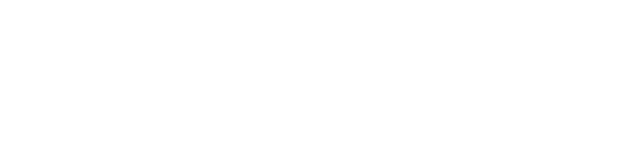
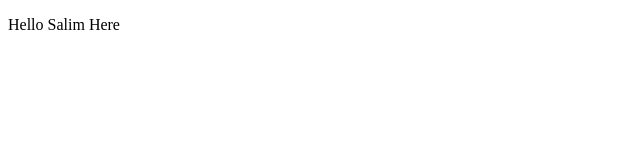
Before and after one commit to surajsingh99245-ops/Mind, a plain HTML site: page Frontend/index.html in a window 1280 px wide. Shown: the whole page, without its empty margins (0-640 px from the left). Drawn offline with Linux system fonts and the light colour scheme.

Commit message:
just tested

```diff
--- a/Frontend/index.html
+++ b/Frontend/index.html
@@ -7,5 +7,7 @@
 </head>
 <body>
 
+    <p>Hello Salim Here</p>
+
 </body>
 </html>
```
